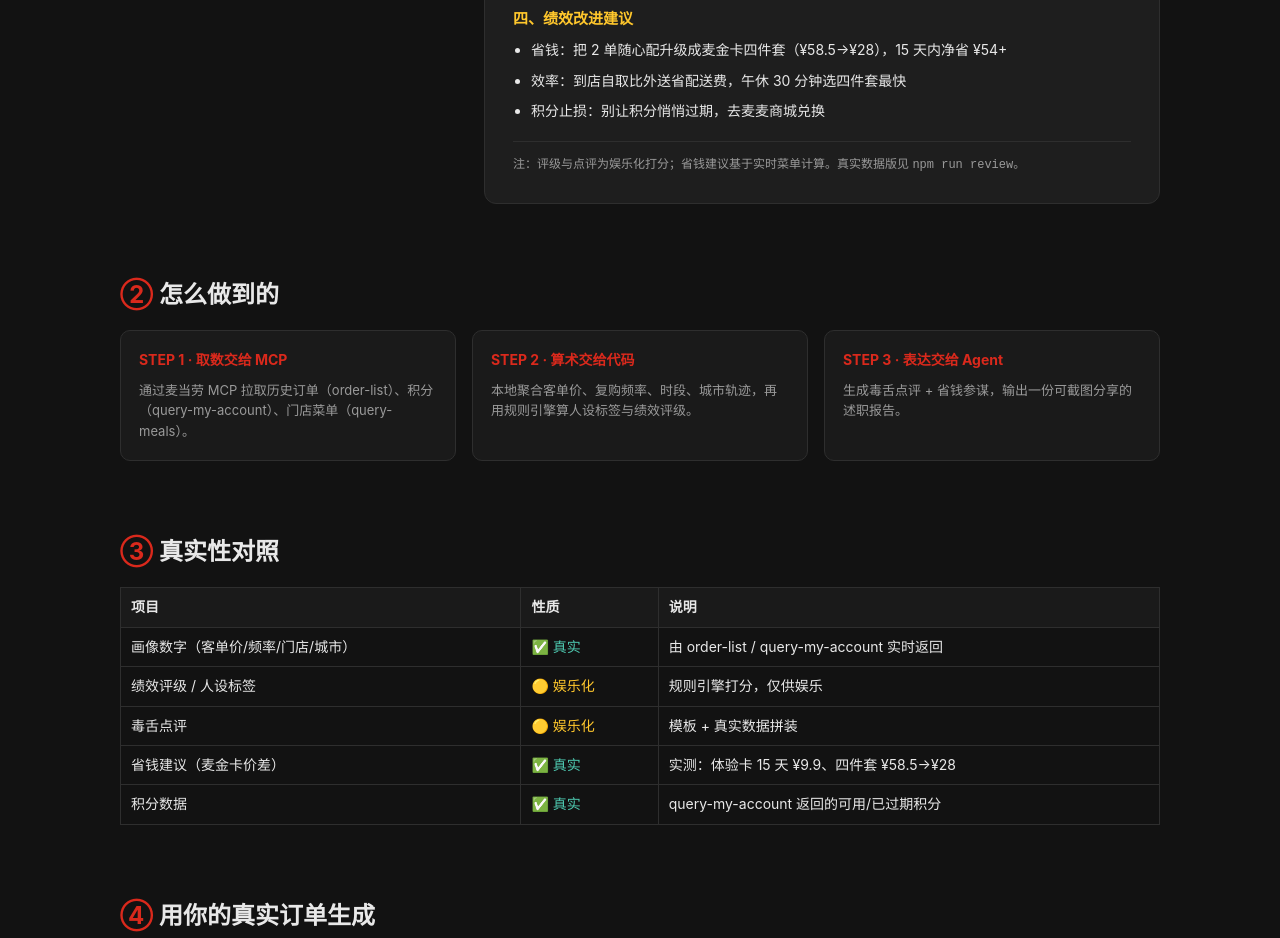
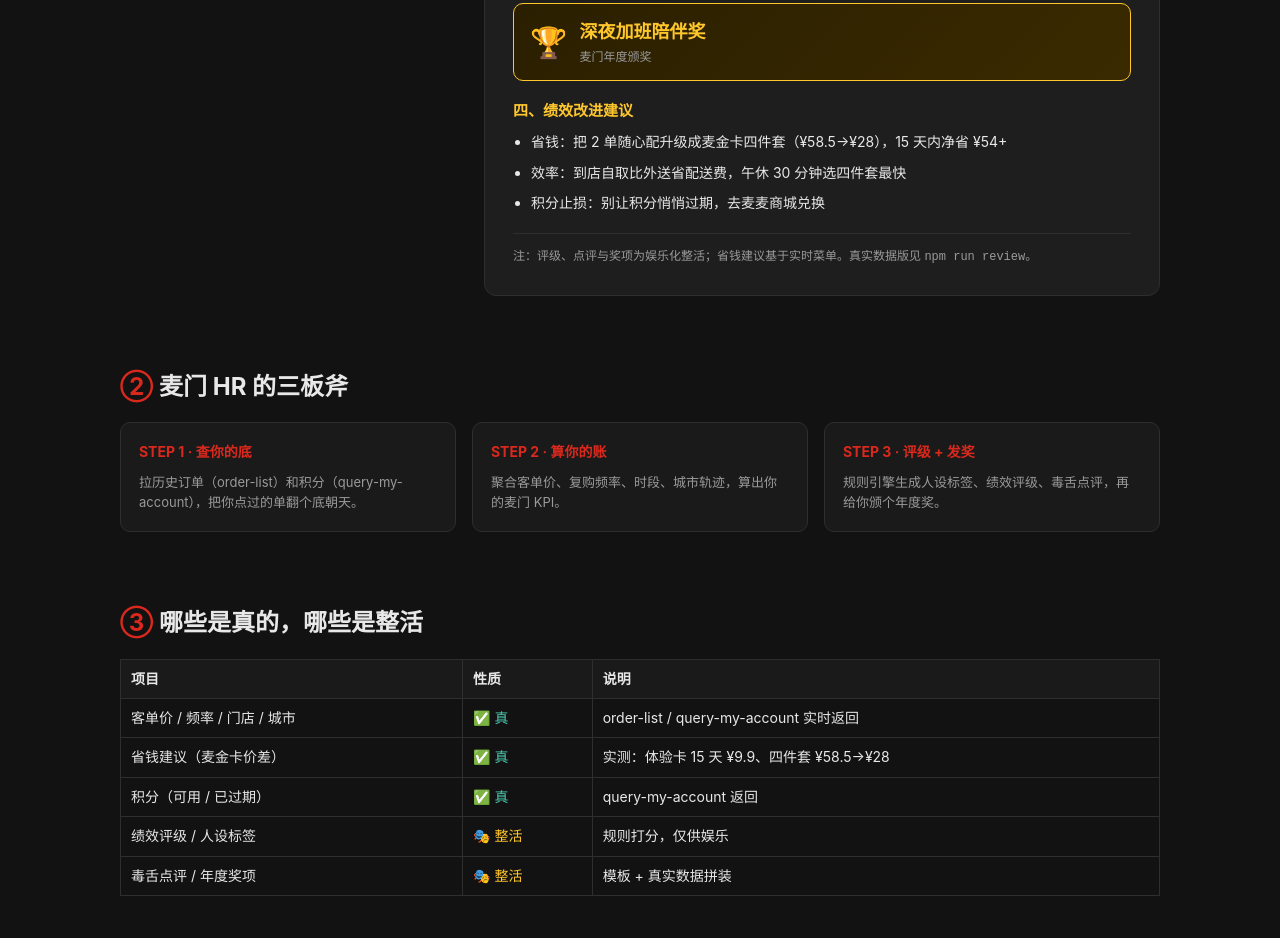
Before and after one commit to 2843453580-star/mcd-card-roi, a website: page docs/index.html in a window 1280 px wide. Shown: the part 1193-2131 px from the top of the page. Drawn offline with Linux system fonts and the light colour scheme.

Commit message:
feat: 独家「麦门年度颁奖」+ 清掉 saver-strategist 抄痕，重写 README/demo 为麦门 HR 人设

```diff
--- a/docs/index.html
+++ b/docs/index.html
@@ -17,12 +17,7 @@
     --green: #4ec9b0;
   }
   * { box-sizing: border-box; margin: 0; padding: 0; }
-  body {
-    background: var(--bg);
-    color: var(--text);
-    font-family: -apple-system, "PingFang SC", "Microsoft YaHei", sans-serif;
-    line-height: 1.6;
-  }
+  body { background: var(--bg); color: var(--text); font-family: -apple-system, "PingFang SC", "Microsoft YaHei", sans-serif; line-height: 1.6; }
   a { color: var(--yellow); text-decoration: none; }
   .wrap { max-width: 1080px; margin: 0 auto; padding: 0 20px; }
 
@@ -45,20 +40,14 @@
 
   .controls { background:var(--bg2); border:1px solid var(--border); border-radius:12px; padding:20px; }
   .controls .presets { display:flex; flex-wrap:wrap; gap:8px; margin-bottom:18px; }
-  .controls .presets button {
-    background:var(--card); color:var(--text); border:1px solid var(--border);
-    border-radius:999px; padding:6px 12px; font-size:13px; cursor:pointer;
-  }
+  .controls .presets button { background:var(--card); color:var(--text); border:1px solid var(--border); border-radius:999px; padding:6px 12px; font-size:13px; cursor:pointer; }
   .controls .presets button.on { background:var(--red); border-color:var(--red); color:#fff; }
   .field { margin-bottom: 14px; }
   .field label { display:flex; justify-content:space-between; font-size:13px; color:var(--dim); margin-bottom:6px; }
   .field label b { color:var(--yellow); font-weight:600; }
   .field input[type=range] { width:100%; accent-color: var(--red); }
 
-  .card {
-    background: var(--card); border:1px solid var(--border); border-radius:12px;
-    padding: 28px; position: sticky; top: 20px;
-  }
+  .card { background: var(--card); border:1px solid var(--border); border-radius:12px; padding: 28px; position: sticky; top: 20px; }
   .card .card-head { border-bottom: 3px solid var(--red); padding-bottom: 12px; margin-bottom: 18px; }
   .card .card-head .t1 { font-size: 22px; font-weight:700; }
   .card .card-head .t2 { color: var(--dim); font-size: 12px; letter-spacing: 2px; text-transform: uppercase; }
@@ -68,17 +57,19 @@
   .card .row .v { text-align:right; }
 
   .gradebox { display:flex; align-items:center; gap:16px; margin-top:8px; }
-  .grade-stamp {
-    width:74px; height:74px; border-radius:50%; border:3px solid var(--red); color:var(--red);
-    display:flex; align-items:center; justify-content:center; font-size:34px; font-weight:800;
-    transform: rotate(-12deg); flex-shrink:0;
-  }
+  .grade-stamp { width:74px; height:74px; border-radius:50%; border:3px solid var(--red); color:var(--red); display:flex; align-items:center; justify-content:center; font-size:34px; font-weight:800; transform: rotate(-12deg); flex-shrink:0; }
   .grade-note { font-size:15px; }
   .tags { display:flex; flex-wrap:wrap; gap:8px; margin-top:6px; }
   .tag { background:#2a2a2a; border:1px solid var(--border); border-radius:999px; padding:4px 12px; font-size:12px; color:var(--yellow); }
   .roast { background:#121212; border-left:3px solid var(--yellow); border-radius:6px; padding:12px 14px; margin:8px 0; font-size:14px; color:#f0f0f0; }
   .roast::before { content:"“"; color:var(--red); font-size:20px; }
   .roast::after { content:"”"; color:var(--red); font-size:20px; }
+
+  .award { margin-top:14px; background:linear-gradient(135deg, #2a1f00, #3a2a00); border:1px solid var(--yellow); border-radius:10px; padding:14px 16px; display:flex; align-items:center; gap:12px; }
+  .award .cup { font-size:30px; }
+  .award .aw { font-weight:700; color:var(--yellow); font-size:18px; }
+  .award .aw-sub { font-size:12px; color:var(--dim); }
+
   .advice li { font-size:14px; margin:8px 0 8px 18px; }
   .card .foot { margin-top:18px; padding-top:12px; border-top:1px solid var(--border); font-size:12px; color:var(--dim); }
 
@@ -86,7 +77,7 @@
   th,td { border:1px solid var(--border); padding:8px 10px; text-align:left; }
   th { background:var(--bg2); }
   .ok { color:var(--green); }
-  .warn { color:var(--yellow); }
+  .joke { color:var(--yellow); }
 
   .steps { display:grid; grid-template-columns:repeat(3,1fr); gap:16px; }
   @media (max-width:820px){ .steps { grid-template-columns:1fr; } }
@@ -104,7 +95,7 @@
   <header>
     <span class="badge">麦当劳中国 MCP · 程序员创意开发大赛参赛作品</span>
     <h1>麦门<span class="hl">述职报告</span></h1>
-    <p class="sub">麦当劳给你出年度述职：你这一年点得怎么样、绩效评级几等、老板怎么点评你、下一年怎么点更省。</p>
+    <p class="sub">麦当劳的人事部（HR）来了：用你的点单数据，评绩效、发标签、毒舌点评，最后给你颁个年度奖。</p>
     <div class="cta">
       <a class="btn" href="#generator">在线生成 ↓</a>
       <a class="btn ghost" href="https://github.com/2843453580-star/mcd-card-roi">★ GitHub</a>
@@ -112,7 +103,7 @@
   </header>
 
   <section id="generator">
-    <h2><span class="num">①</span> 拖动滑块，实时生成你的述职报告</h2>
+    <h2><span class="num">①</span> 拖动滑块，让麦门 HR 给你出报告</h2>
     <div class="gen">
       <div class="controls">
         <div class="presets">
@@ -148,31 +139,35 @@
         </div>
         <div class="tags" id="tags"></div>
         <div id="roasts"></div>
+        <div class="award" id="award">
+          <div class="cup">🏆</div>
+          <div><div class="aw" id="award-title">年度最抠门奖</div><div class="aw-sub">麦门年度颁奖</div></div>
+        </div>
         <h3>四、绩效改进建议</h3>
         <ul class="advice" id="advice"></ul>
-        <div class="foot">注：评级与点评为娱乐化打分；省钱建议基于实时菜单计算。真实数据版见 <code>npm run review</code>。</div>
+        <div class="foot">注：评级、点评与奖项为娱乐化整活；省钱建议基于实时菜单。真实数据版见 <code>npm run review</code>。</div>
       </div>
     </div>
   </section>
 
   <section id="how">
-    <h2><span class="num">②</span> 怎么做到的</h2>
+    <h2><span class="num">②</span> 麦门 HR 的三板斧</h2>
     <div class="steps">
-      <div class="step"><div class="n">STEP 1 · 取数交给 MCP</div><p>通过麦当劳 MCP 拉取历史订单（order-list）、积分（query-my-account）、门店菜单（query-meals）。</p></div>
-      <div class="step"><div class="n">STEP 2 · 算术交给代码</div><p>本地聚合客单价、复购频率、时段、城市轨迹，再用规则引擎算人设标签与绩效评级。</p></div>
-      <div class="step"><div class="n">STEP 3 · 表达交给 Agent</div><p>生成毒舌点评 + 省钱参谋，输出一份可截图分享的述职报告。</p></div>
+      <div class="step"><div class="n">STEP 1 · 查你的底</div><p>拉历史订单（order-list）和积分（query-my-account），把你点过的单翻个底朝天。</p></div>
+      <div class="step"><div class="n">STEP 2 · 算你的账</div><p>聚合客单价、复购频率、时段、城市轨迹，算出你的麦门 KPI。</p></div>
+      <div class="step"><div class="n">STEP 3 · 评级 + 发奖</div><p>规则引擎生成人设标签、绩效评级、毒舌点评，再给你颁个年度奖。</p></div>
     </div>
   </section>
 
   <section id="real">
-    <h2><span class="num">③</span> 真实性对照</h2>
+    <h2><span class="num">③</span> 哪些是真的，哪些是整活</h2>
     <table>
       <tr><th>项目</th><th>性质</th><th>说明</th></tr>
-      <tr><td>画像数字（客单价/频率/门店/城市）</td><td class="ok">✅ 真实</td><td>由 order-list / query-my-account 实时返回</td></tr>
-      <tr><td>绩效评级 / 人设标签</td><td class="warn">🟡 娱乐化</td><td>规则引擎打分，仅供娱乐</td></tr>
-      <tr><td>毒舌点评</td><td class="warn">🟡 娱乐化</td><td>模板 + 真实数据拼装</td></tr>
-      <tr><td>省钱建议（麦金卡价差）</td><td class="ok">✅ 真实</td><td>实测：体验卡 15 天 ¥9.9、四件套 ¥58.5→¥28</td></tr>
-      <tr><td>积分数据</td><td class="ok">✅ 真实</td><td>query-my-account 返回的可用/已过期积分</td></tr>
+      <tr><td>客单价 / 频率 / 门店 / 城市</td><td class="ok">✅ 真</td><td>order-list / query-my-account 实时返回</td></tr>
+      <tr><td>省钱建议（麦金卡价差）</td><td class="ok">✅ 真</td><td>实测：体验卡 15 天 ¥9.9、四件套 ¥58.5→¥28</td></tr>
+      <tr><td>积分（可用 / 已过期）</td><td class="ok">✅ 真</td><td>query-my-account 返回</td></tr>
+      <tr><td>绩效评级 / 人设标签</td><td class="joke">🎭 整活</td><td>规则打分，仅供娱乐</td></tr>
+      <tr><td>毒舌点评 / 年度奖项</td><td class="joke">🎭 整活</td><td>模板 + 真实数据拼装</td></tr>
     </table>
   </section>
 
@@ -182,14 +177,14 @@
 git clone https://github.com/2843453580-star/mcd-card-roi.git
 cd mcd-card-roi
 cp .env.example .env   # 填入你的麦当劳 MCP Token
-npm run review         # 生成你的真实述职报告
+npm run review         # 生成你的真实述职报告 + 年度奖项
 npm run demo           # 或先看演示版</pre>
     <p style="margin-top:12px;color:var(--dim);font-size:14px;">MCP Token 申请：open.mcd.cn/mcp（手机号登录 → 控制台 → 激活）。</p>
   </section>
 
   <footer>
     麦门述职报告 · 基于麦当劳中国 MCP · 非麦当劳官方产品<br>
-    评级与点评为娱乐化内容；餐品价格、卡权益、积分规则以麦当劳官方为准。
+    评级、点评与奖项为娱乐化内容；餐品价格、卡权益、积分规则以麦当劳官方为准。
   </footer>
 </div>
 
@@ -206,14 +201,9 @@
 
 function params() {
   return {
-    orders: +$('orders').value,
-    avg: +$('avg').value,
-    perm: +$('perm').value,
-    cities: +$('cities').value,
-    late: +$('late').value,
-    bf: +$('bf').value,
-    suixin: +$('suixin').value,
-    set: +$('set').value,
+    orders: +$('orders').value, avg: +$('avg').value, perm: +$('perm').value,
+    cities: +$('cities').value, late: +$('late').value, bf: +$('bf').value,
+    suixin: +$('suixin').value, set: +$('set').value,
   };
 }
 
@@ -247,12 +237,23 @@
   if (tags.includes('四件套贵族')) roasts.push('顿顿四件套，麦门认证你为尊贵的 VIP 客户。');
   if (!roasts.length) roasts.push(`客单价 ¥${p.avg.toFixed(1)}，麦门评语：来都来了，别只点甜筒。`);
 
-  return { tags, grade, note, roasts };
+  // 年度颁奖
+  let award;
+  if (grade === 'S') award = '麦门终身成就奖';
+  else if (grade === 'A') award = '麦门模范员工奖';
+  else if (tags.includes('四件套贵族')) award = '麦门 VIP 金卡奖';
+  else if (tags.includes('早餐打卡党')) award = '最卷打工人奖';
+  else if (tags.includes('深夜麦门人')) award = '深夜加班陪伴奖';
+  else if (tags.includes('漂泊麦门客')) award = '全国巡回吃堡奖';
+  else if (tags.includes('随心配信徒')) award = '年度最抠门奖';
+  else award = '麦门潜力新人奖';
+
+  return { tags, grade, note, roasts, award };
 }
 
 function render() {
   const p = params();
-  for (const k in p) { $('v-' + ({suixin:'suixin',set:'set',perm:'perm'}[k]||k)).textContent = p[k]; }
+  for (const k in p) { $('v-' + k).textContent = p[k]; }
   const r = compute(p);
 
   const total = (p.orders * p.avg).toFixed(0);
@@ -278,6 +279,7 @@
   $('grade-note').textContent = r.note;
   $('tags').innerHTML = r.tags.map(t => `<span class="tag">${t}</span>`).join('');
   $('roasts').innerHTML = r.roasts.map(x => `<div class="roast">${x}</div>`).join('');
+  $('award-title').textContent = r.award;
 
   const advice = [];
   if (p.suixin >= 40) {
```
Also changed, not shown: src/review.mjs (+14 -0 lines), README.md.
